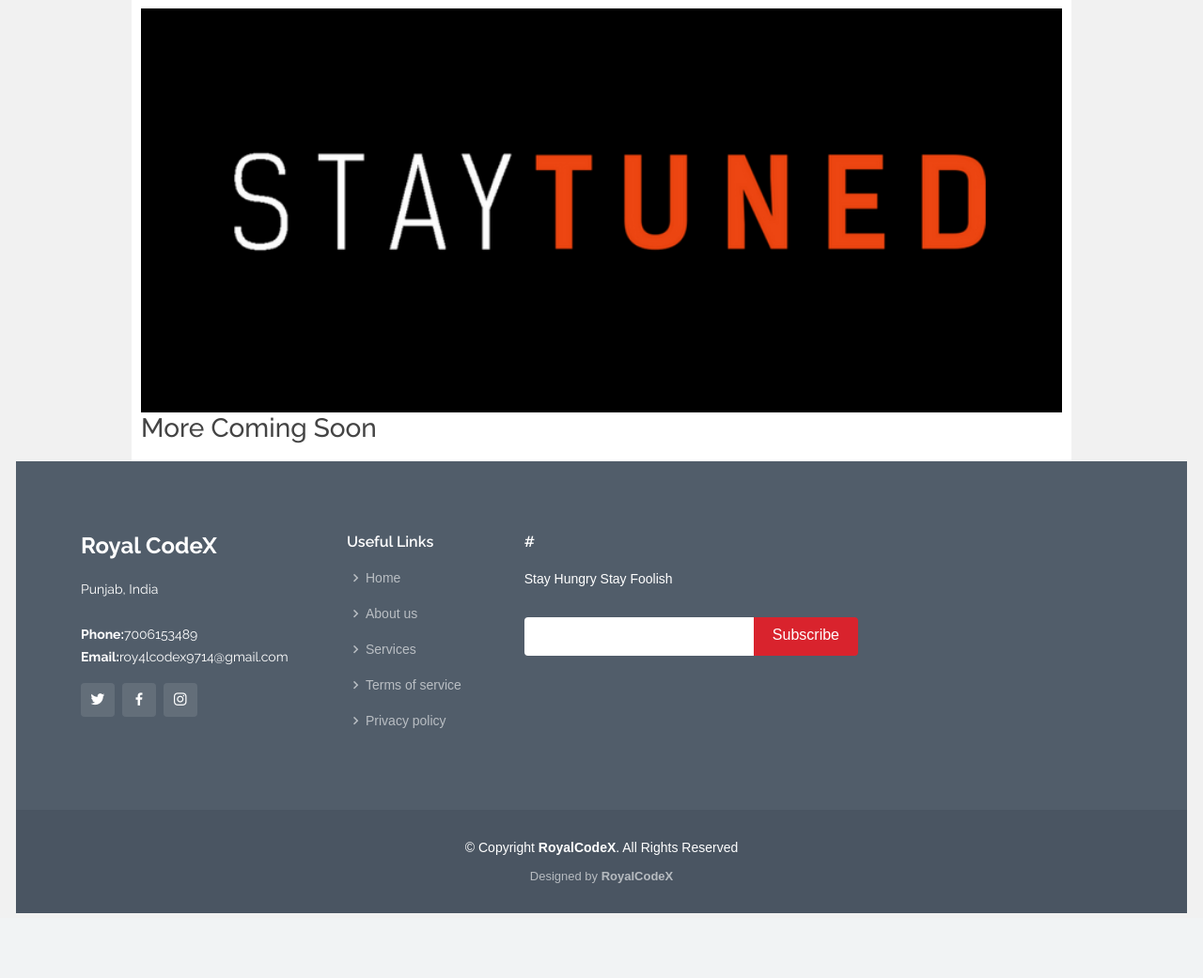
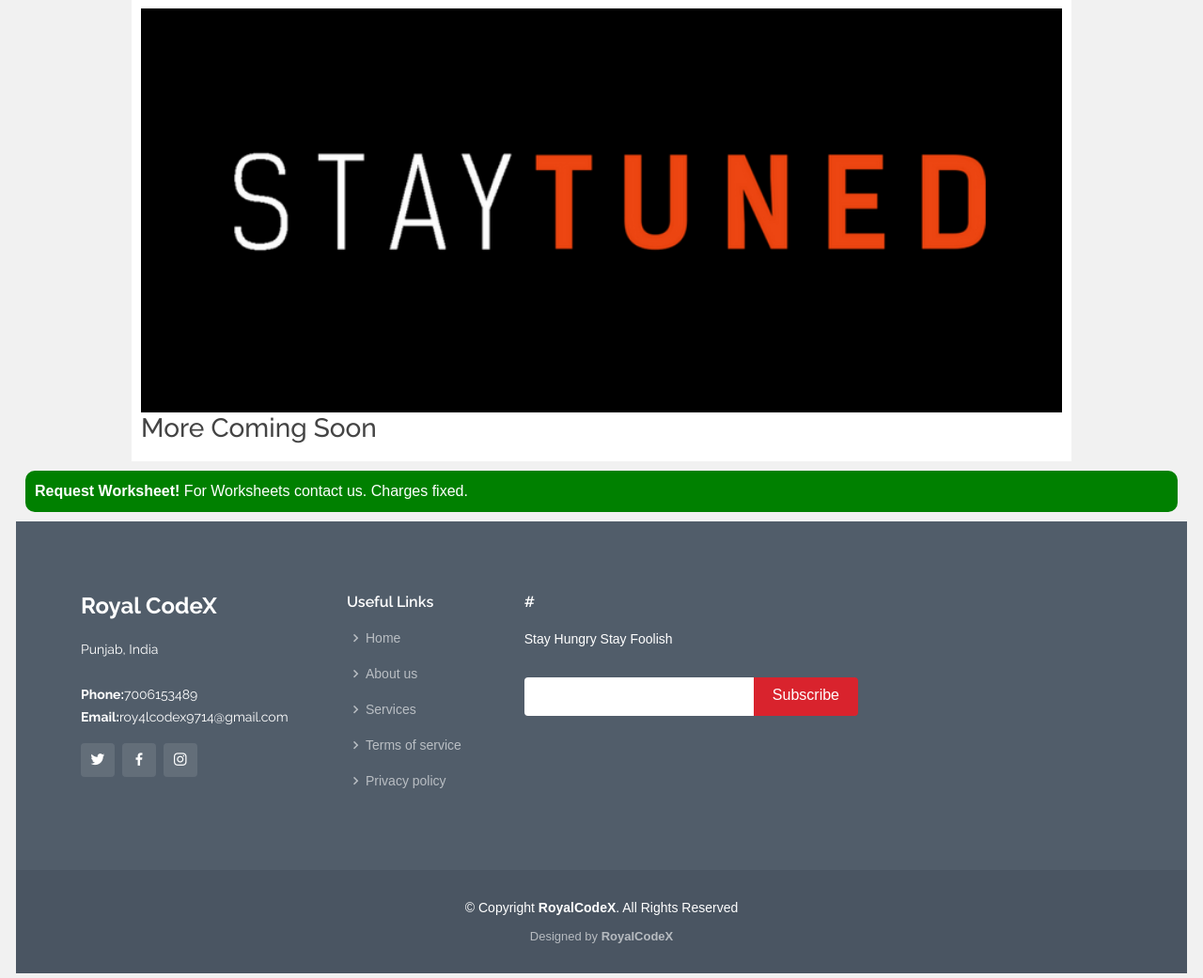
Before and after one commit to Jagmeet-9714/django-master, a Django app: page /worksheet in a window 1280 px wide. Shown: the part 676-1717 px from the top of the page at 94% size. Before the commit the page ends 1648 px from the top, so only its background shows below. Run offline with Django 3.2, Linux system fonts and the light colour scheme; some libraries are stand-ins or nearby versions.

Commit message:
changed worksheet.html

```diff
--- a/templates/index.html
+++ b/templates/index.html
@@ -139,7 +139,7 @@
          <div class="carousel-item" style="background-image: url(/static/img/8.jpeg)">
           <div class="carousel-container">
             <div class="container">
-              <h2 class="animate__animated animate__fadeInDown">C</h2>
+              <h2 class="animate__animated animate__fadeInDown"></h2>
               <p class="animate__animated animate__fadeInUp">Best For Beginner</p>
                <!--<a href="#about" class="btn-get-started animate_animated animate_fadeInUp scrollto"></a>-->
               </div>
--- a/templates/worksheet.html
+++ b/templates/worksheet.html
@@ -69,6 +69,14 @@ h1 {
     width: 100%;
   }
 }
+  .alert_0 {
+        padding: 20px;
+        margin: 10px;
+        background-color: green;
+        color: white;
+        padding: 10px;
+        border-radius:10px;
+        }
 </style>
 </head>
 <body>
@@ -152,6 +160,10 @@ h1 {
 
 <!-- END MAIN -->
 </div>
+<div class="alert_0">
+      <strong>Request Worksheet!</strong> For Worksheets contact us.
+      Charges fixed.
+    </div>
 
 </body>
 </html>{% endblock body %}
```
